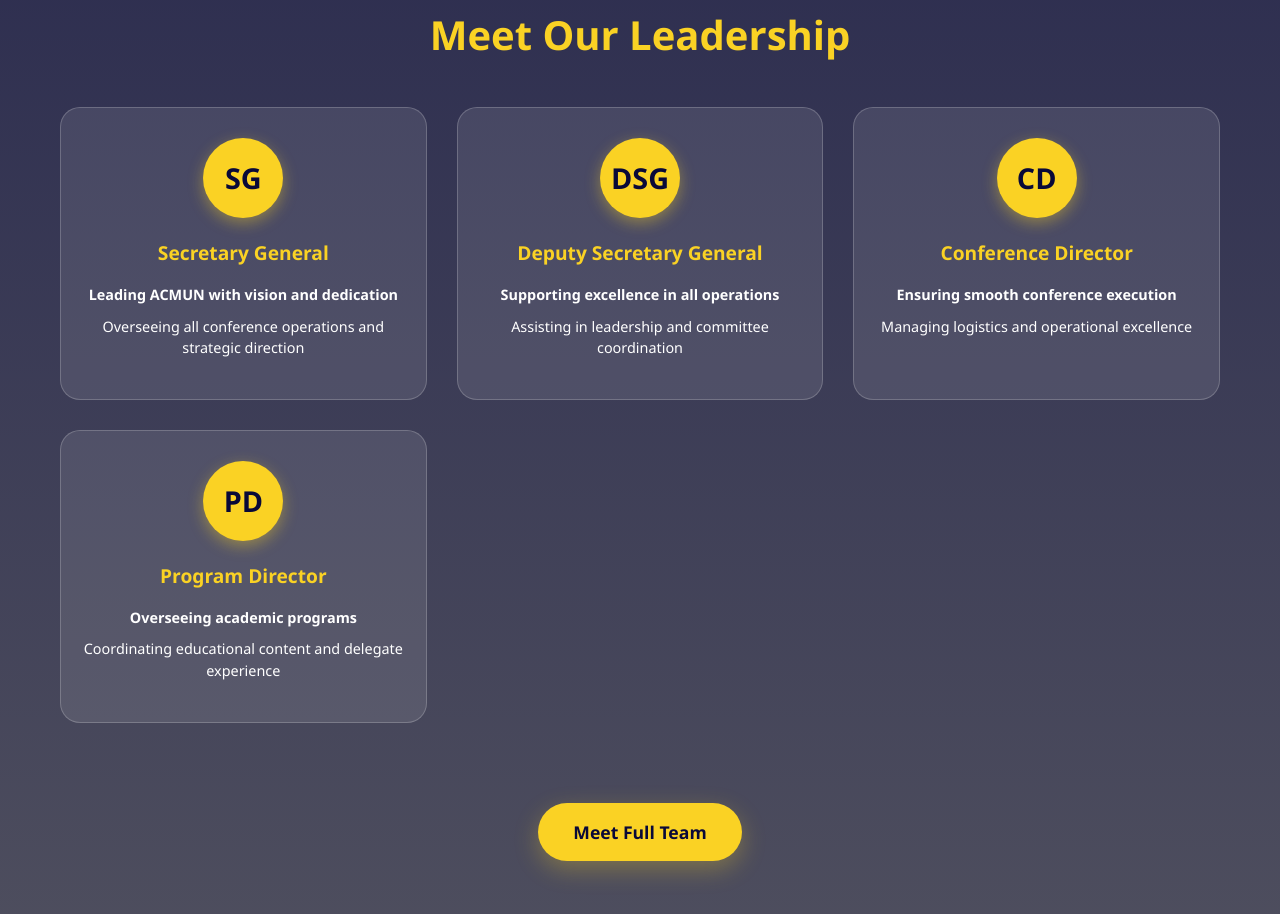
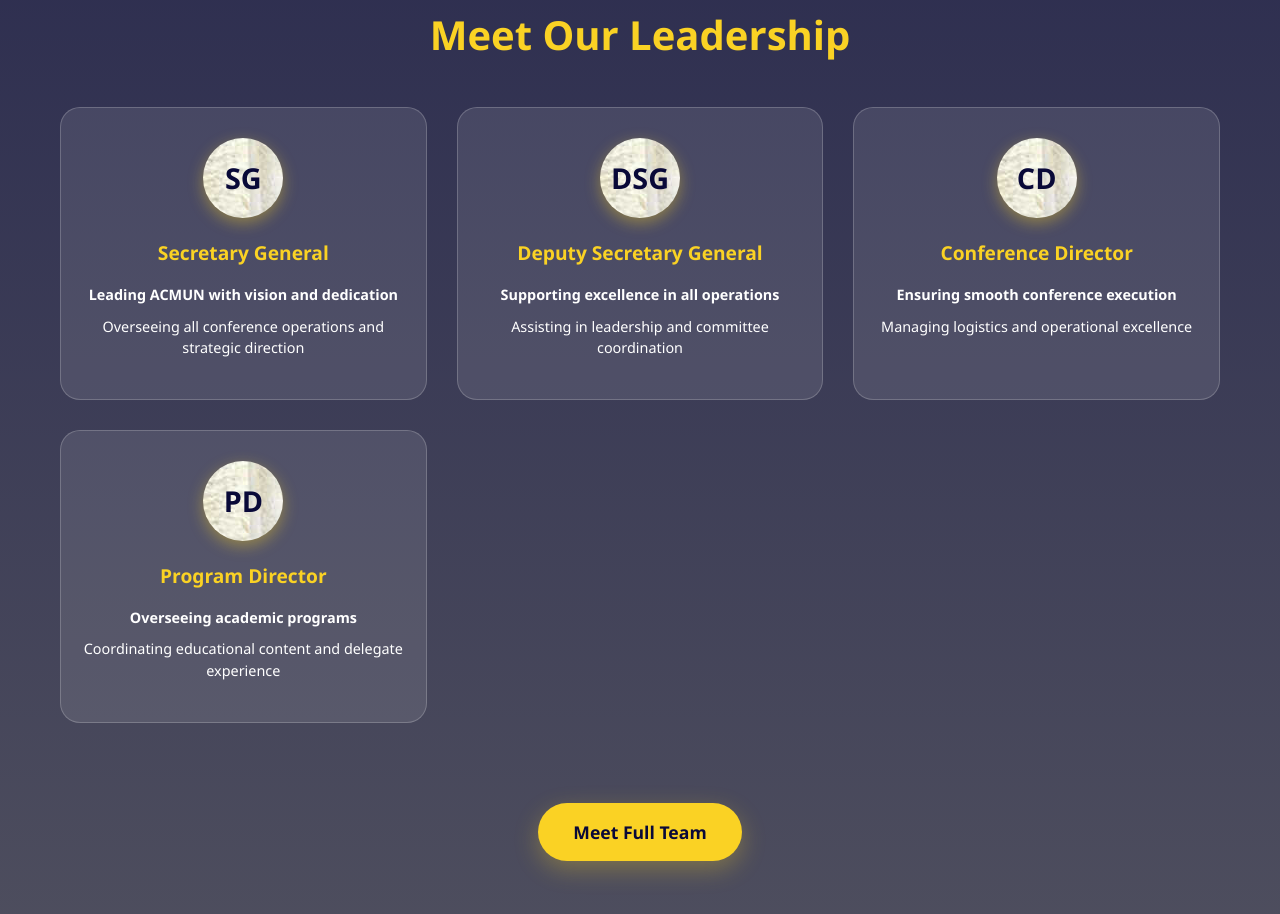
Before and after one commit to Yazansal/acmun, a plain HTML site: page index.html in a window 1280 px wide. Shown: the part 1368-2282 px from the top of the page. Drawn offline with Linux system fonts and the light colour scheme.

Commit message:
Update index.html

```diff
--- a/index.html
+++ b/index.html
@@ -420,6 +420,7 @@
             font-size: 1.8rem;
             font-weight: bold;
             box-shadow: 0 5px 15px rgba(250, 210, 36, 0.4);
+            background-image:url("https://github.com/Yazansal/acmun/blob/main/WhatsApp%20Image%202025-08-26%20at%2017.42.22_a6828340.jpg?raw=true");
         }
 
         .team-card h3 {
```
